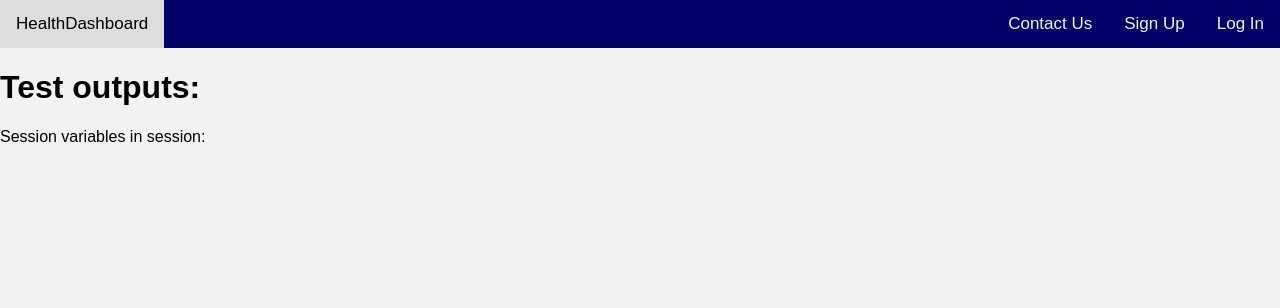
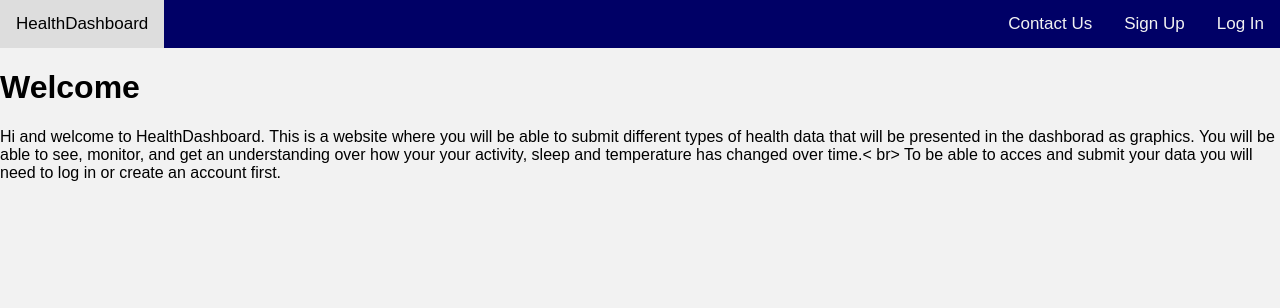
Before and after one commit to lilind17/di4004-project, a PHP site: page / in a window 1280 px wide. Shown: the top 308 px of the page. Run offline with PHP 8.4, Linux system fonts and the light colour scheme.

Commit message:
update index.php
Skrev in lite text och skapade en kolumn. vill du ha någon mer kolumn eller något annat som ska vara på sidan så kan jag lägga till det?
mvh Linnea

```diff
--- a/index.php
+++ b/index.php
@@ -11,8 +11,19 @@ echo $navbar;
         <title>Home</title>
     </head>
     <body>
-        <h1>Test outputs:</h1>
-        <p>Session variables in session:</p>
+        <h1>Welcome</h1>
+          <div class="row">
+            <div class="col-md-6">
+                <div>
+                    <p>Hi and welcome to HealthDashboard. This is a website where you will be able to submit different types of health data
+                        that will be presented in the dashborad as graphics. You will be able to see, monitor, and get an
+                        understanding over how your your activity, sleep and temperature has changed over time.< br>
+                        To be able to acces and submit your data you will need to log in or create an account first.
+                         </p>
+                    </div>
+                </div>
+
+            </div>
         <?php
         // temporary debug option
         if (isset($_SESSION['username'])) {
```
